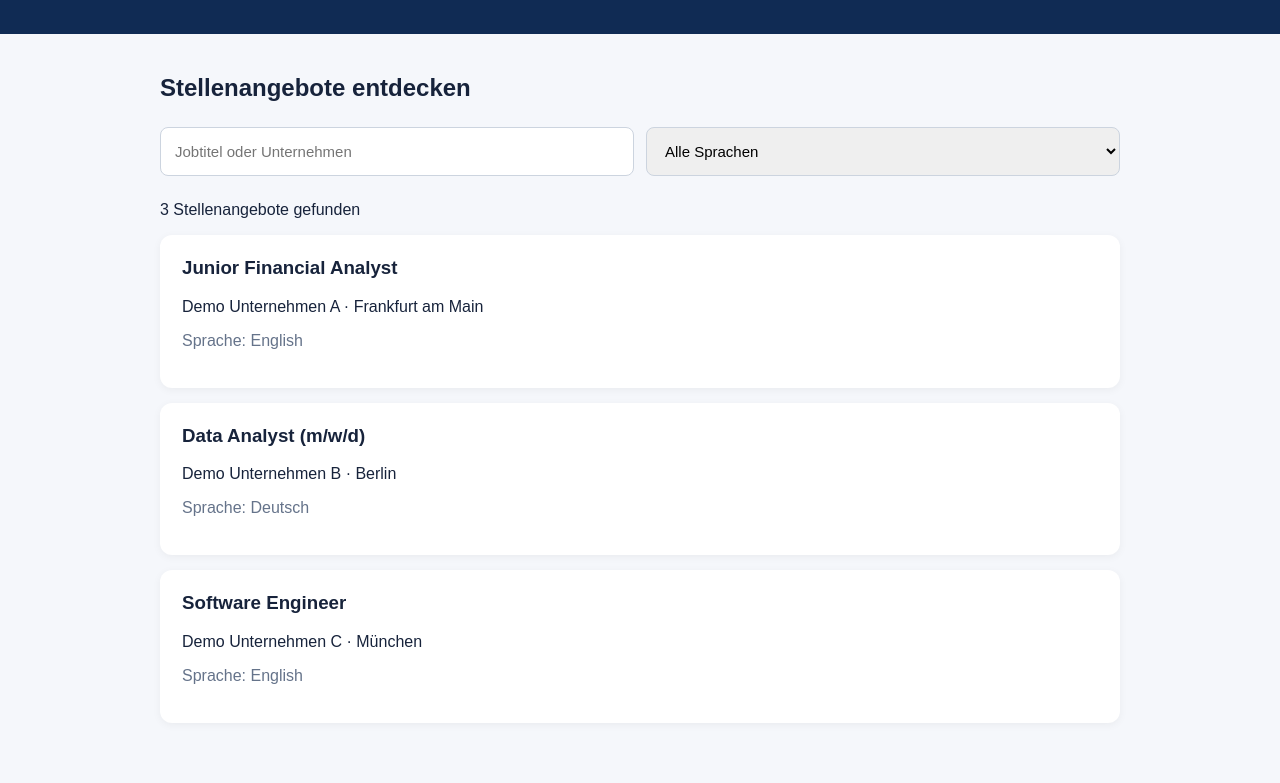
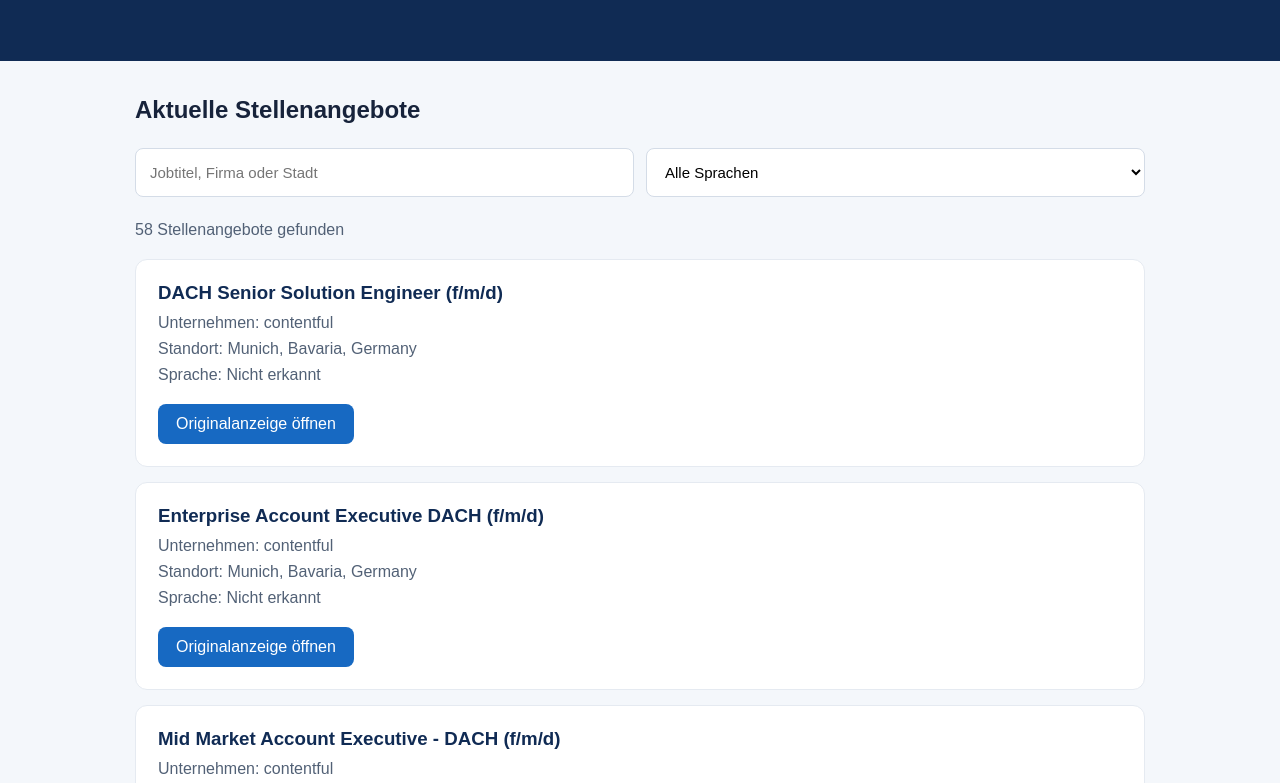
Before and after one commit to yardimciumay-source/jobatlas-de, a plain HTML site: page index.html in a window 1280 px wide. Shown: the part 128-911 px from the top of the page. Drawn offline with Linux system fonts and the light colour scheme.

Commit message:
Update index.html

```diff
--- a/index.html
+++ b/index.html
@@ -4,165 +4,259 @@
 <head>
   <meta charset="UTF-8">
   <meta name="viewport"
-        content="width=device-width, initial-scale=1.0">
-  <title>JobAtlas DE – Jobs in Deutschland</title>
+        content="width=device-width, initial-scale=1">
+  <title>JobAtlas DE | Jobs in Deutschland</title>
+
   <style>
     * { box-sizing: border-box; }
 
     body {
       margin: 0;
       font-family: Arial, sans-serif;
-      background: #f5f7fb;
+      background: #f4f7fb;
       color: #17233b;
     }
 
     header {
       background: #102b54;
       color: white;
-      padding: 24px;
       text-align: center;
+      padding: 48px 20px;
+    }
+
+    header h1 {
+      font-size: 38px;
+      margin: 0 0 12px;
     }
 
     main {
-      max-width: 1000px;
-      margin: 40px auto;
+      max-width: 1050px;
+      margin: 35px auto;
       padding: 0 20px;
     }
 
-    .search {
+    .filters {
       display: flex;
+      flex-wrap: wrap;
       gap: 12px;
-      flex-wrap: wrap;
-      margin: 25px 0;
+      margin: 24px 0;
     }
 
     input, select {
       padding: 14px;
-      border: 1px solid #ccd4df;
+      border: 1px solid #d4dce7;
       border-radius: 8px;
+      background: white;
       font-size: 15px;
       flex: 1;
-      min-width: 180px;
+      min-width: 170px;
     }
 
     .job {
       background: white;
+      border: 1px solid #e5eaf1;
+      border-radius: 12px;
       padding: 22px;
       margin-bottom: 15px;
-      border-radius: 12px;
-      box-shadow: 0 2px 8px #0000000d;
     }
 
-    .job h3 { margin-top: 0; }
-
-    .job a {
-      color: #1263ba;
-      font-weight: bold;
+    .job h3 {
+      margin: 0 0 10px;
+      color: #102b54;
     }
 
-    .note { color: #65738a; }
+    .job p {
+      color: #526176;
+      margin: 8px 0;
+    }
+
+    .apply {
+      display: inline-block;
+      background: #1769c2;
+      color: white;
+      padding: 11px 18px;
+      border-radius: 8px;
+      text-decoration: none;
+      margin-top: 12px;
+    }
+
+    .apply:hover {
+      background: #0e4d94;
+    }
+
+    #status {
+      color: #526176;
+      margin-bottom: 20px;
+    }
+
+    .error { color: #b42318 !important; }
+
+    footer {
+      text-align: center;
+      padding: 30px;
+      color: #66758a;
+    }
   </style>
 </head>
+
 <body>
-
   <header>
     <h1>JobAtlas DE</h1>
     <p>Entdecke deinen nächsten Job in Deutschland</p>
   </header>
 
   <main>
-  <h2>Stellenangebote entdecken</h2>
+    <h2>Aktuelle Stellenangebote</h2>
 
-  <div class="search">
-    <input id="search"
-           placeholder="Jobtitel oder Unternehmen">
+    <div class="filters">
+      <input
+        id="search"
+        type="search"
+        placeholder="Jobtitel, Firma oder Stadt"
+      >
 
       <select id="language">
         <option value="all">Alle Sprachen</option>
         <option value="de">Deutsch</option>
         <option value="en">English</option>
+        <option value="unknown">Nicht erkannt</option>
       </select>
     </div>
 
-  <p id="count"></p>
+    <p id="status">Stellenangebote werden geladen...</p>
     <div id="jobs"></div>
   </main>
 
+  <footer>
+    JobAtlas DE · Stellenangebote aus externen Quellen
+  </footer>
+
   <script>
-  // Nur Beispieldaten, keine echten Stellenanzeigen
-  const jobs = [
-    {
-      title: "Junior Financial Analyst",
-      company: "Demo Unternehmen A",
-      city: "Frankfurt am Main",
-      language: "en"
-    },
-    {
-      title: "Data Analyst (m/w/d)",
-      company: "Demo Unternehmen B",
-      city: "Berlin",
-      language: "de"
-    },
-    {
-      title: "Software Engineer",
-      company: "Demo Unternehmen C",
-      city: "München",
-      language: "en"
-    }
-  ];
+    let allJobs = [];
 
-  const search = document.getElementById("search");
-  const language = document.getElementById("language");
-  const container = document.getElementById("jobs");
-  const count = document.getElementById("count");
+    const searchInput = document.getElementById("search");
+    const languageSelect = document.getElementById("language");
+    const jobsContainer = document.getElementById("jobs");
+    const status = document.getElementById("status");
 
     function renderJobs() {
-    const query = search.value.toLocaleLowerCase("de");
-    const selectedLanguage = language.value;
+      const query = searchInput.value
+        .toLocaleLowerCase("de").trim();
 
-    const filtered = jobs.filter(job => {
-      const text = (
-        job.title + " " +
-        job.company + " " +
+      const language = languageSelect.value;
+
+      const filtered = allJobs.filter(job => {
+        const text = [
+          job.title,
+          job.company,
           job.city
-      ).toLocaleLowerCase("de");
+        ].join(" ").toLocaleLowerCase("de");
 
-      return text.includes(query) &&
-        (selectedLanguage === "all" ||
-         job.language === selectedLanguage);
+        const matchesSearch = text.includes(query);
+
+        const matchesLanguage =
+          language === "all" ||
+          job.language === language;
+
+        return matchesSearch && matchesLanguage;
       });
 
-    container.replaceChildren();
+      jobsContainer.replaceChildren();
+
+      status.textContent =
+        filtered.length + " Stellenangebote gefunden";
+
+      if (filtered.length === 0) {
+        const empty = document.createElement("p");
+        empty.textContent =
+          "Keine passenden Stellenangebote gefunden.";
+        jobsContainer.appendChild(empty);
+        return;
+      }
 
       filtered.forEach(job => {
-      const card = document.createElement("div");
+        const card = document.createElement("article");
         card.className = "job";
 
         const title = document.createElement("h3");
-      title.textContent = job.title;
+        title.textContent = job.title || "Ohne Titel";
 
-      const details = document.createElement("p");
-      details.textContent = job.company + " · " + job.city;
+        const company = document.createElement("p");
+        company.textContent =
+          "Unternehmen: " + (job.company || "Unbekannt");
 
-      const lang = document.createElement("p");
-      lang.className = "note";
-      lang.textContent =
+        const location = document.createElement("p");
+        location.textContent =
+          "Standort: " + (job.city || "Nicht angegeben");
+
+        const languageText = document.createElement("p");
+
+        const languages = {
+          de: "Deutsch",
+          en: "English",
+          unknown: "Nicht erkannt"
+        };
+
+        languageText.textContent =
           "Sprache: " +
-        (job.language === "de" ? "Deutsch" : "English");
+          (languages[job.language] || "Nicht erkannt");
 
-      card.append(title, details, lang);
-      container.appendChild(card);
+        card.append(title, company, location, languageText);
+
+        if (job.url) {
+          try {
+            const url = new URL(job.url);
+
+            if (url.protocol === "https:" ||
+                url.protocol === "http:") {
+              const link = document.createElement("a");
+              link.className = "apply";
+              link.href = url.href;
+              link.target = "_blank";
+              link.rel = "noopener noreferrer";
+              link.textContent = "Originalanzeige öffnen";
+              card.appendChild(link);
+            }
+          } catch (error) {
+            console.warn("Ungültiger Link:", job.id);
+          }
+        }
+
+        jobsContainer.appendChild(card);
+      });
+    }
+
+    async function loadJobs() {
+      try {
+        const response = await fetch("./jobs.json", {
+          cache: "no-store"
         });
 
-    count.textContent =
-      filtered.length + " Stellenangebote gefunden";
+        if (!response.ok) {
+          throw new Error("HTTP " + response.status);
         }
 
-  search.addEventListener("input", renderJobs);
-  language.addEventListener("change", renderJobs);
+        const data = await response.json();
 
+        if (!Array.isArray(data.jobs)) {
+          throw new Error("Ungültiges Datenformat");
+        }
+
+        allJobs = data.jobs;
         renderJobs();
+
+      } catch (error) {
+        console.error(error);
+        status.textContent =
+          "Stellenangebote konnten nicht geladen werden.";
+        status.className = "error";
+      }
+    }
+
+    searchInput.addEventListener("input", renderJobs);
+    languageSelect.addEventListener("change", renderJobs);
+
+    loadJobs();
   </script>
-
 </body>
 </html>
```
Lines whose indentation alone changed are shown as unchanged.
